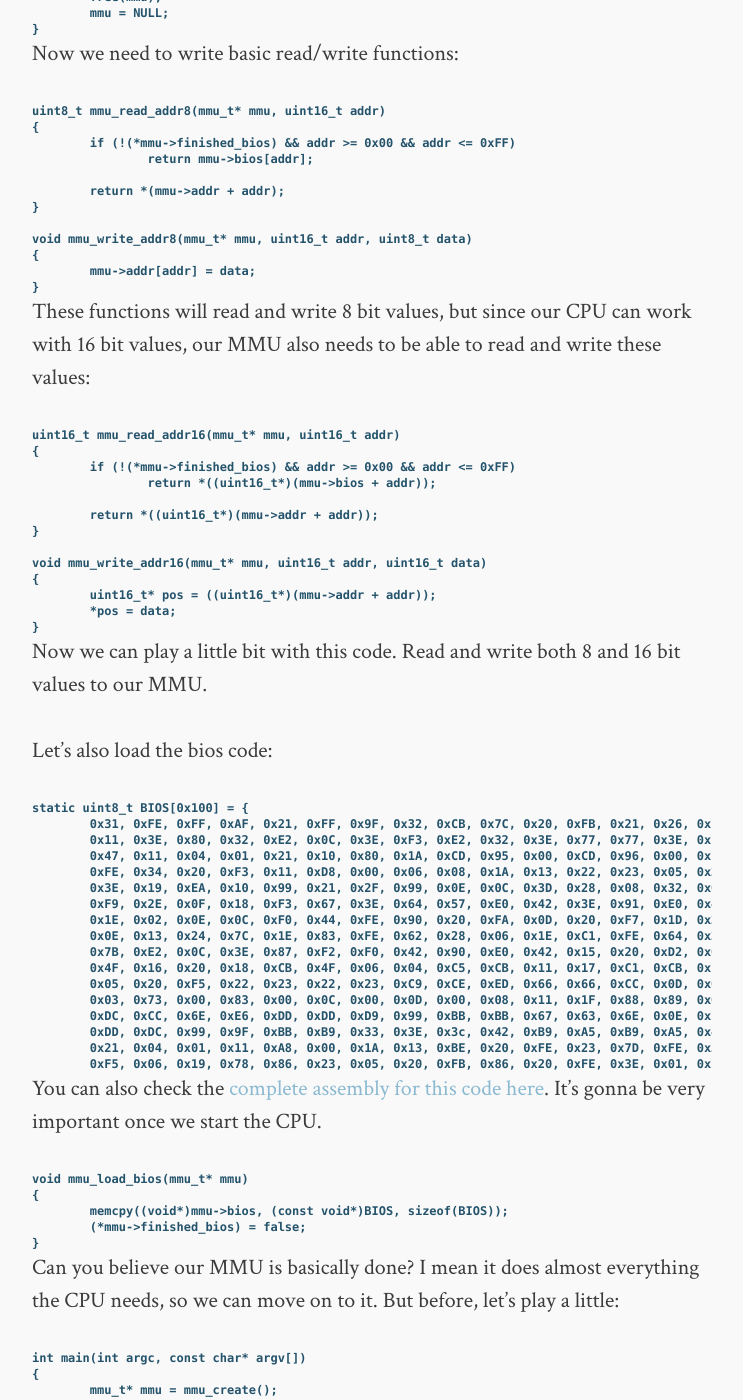
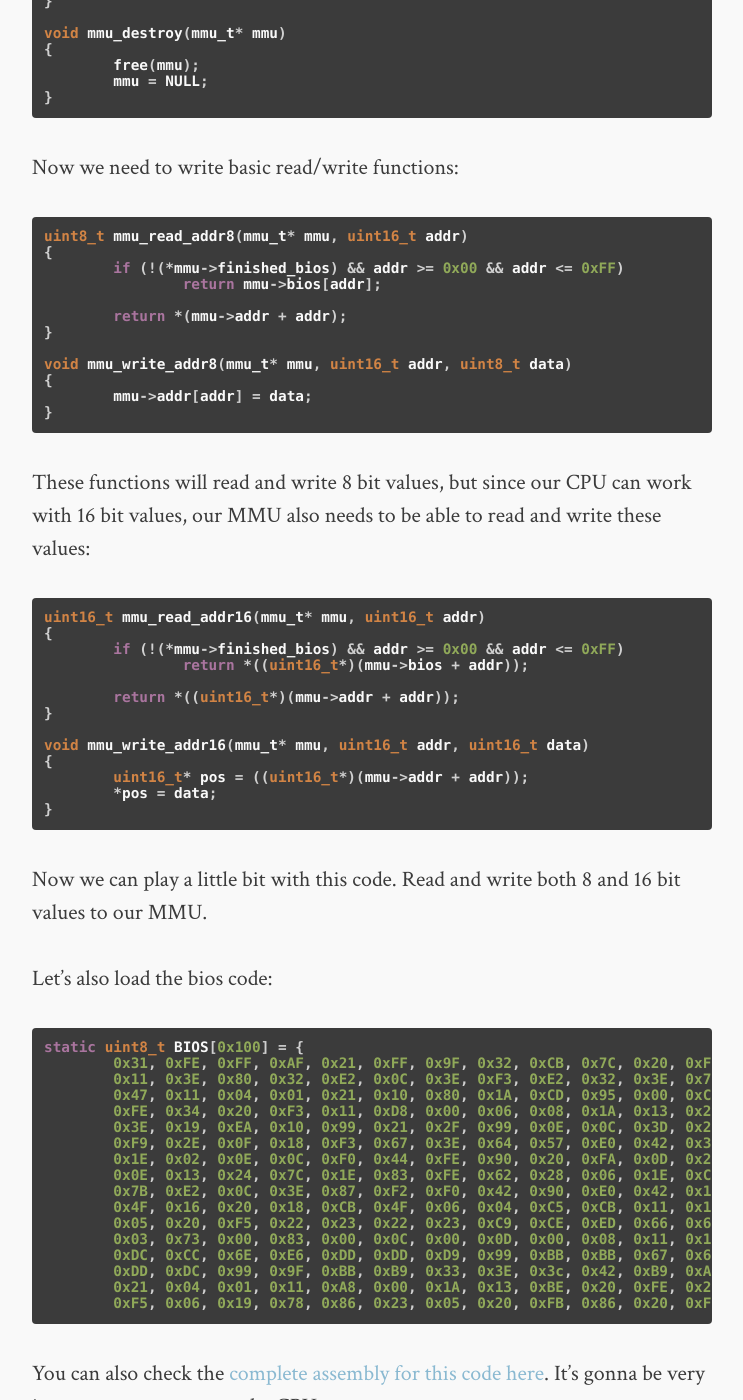
Before and after one commit to CrociDB/blog, a Jekyll site: the page built from _posts/2018-04-27-gameboy-emulator-1.markdown, in a window 1280 px wide and 1400 px high, scrolled down 5767 px. Shown: the whole window, without its empty margins (268-1011 px from the left). Built offline with Jekyll 4.4.1, drawn with Linux system fonts in a browser that asks for light colours; comment, search, counter and statistics services are not loaded; some of the changed text lies outside the part shown.

Commit message:
fixed syntax highlight

````diff
--- a/_config.yml
+++ b/_config.yml
@@ -47,7 +47,7 @@
 # http://en.wikipedia.org/wiki/List_of_tz_database_time_zones
 timezone:    America/Manaus
 future:      true
-highlighter: pygments
+#highlighter: pygments
 markdown:    kramdown
 
 kramdown:
@@ -56,8 +56,10 @@
   entity_output: as_char
   toc_levels: 1..6
   enable_coderay: false
+  input: GFM
+  syntax_highlighter: rouge
 
-yntax_highlighter_opts:
+syntax_highlighter_opts:
   line_numbers:
   line_numbers_start: 1
   tab_width: 4
--- a/_includes/head.html
+++ b/_includes/head.html
@@ -33,6 +33,7 @@
 
 <!-- For all browsers -->
 <link rel="stylesheet" href="{{ site.url }}/assets/css/i.css">
+<link rel="stylesheet" href="{{ site.url }}/assets/css/syntax.css" media="all">
 
 <!-- Fresh Squeezed jQuery -->
 
--- a/_posts/2018-04-27-gameboy-emulator-1.markdown
+++ b/_posts/2018-04-27-gameboy-emulator-1.markdown
@@ -42,7 +42,7 @@
 
 Jumping to the code, we can just define our memory management, basically following the areas:
 
-```C
+{% highlight C %}
 typedef struct _mmu_t
 {
 	uint8_t bios[0x100];
@@ -71,7 +71,7 @@
 
 	uint8_t* finished_bios;
 } mmu_t;
-```
+{% endhighlight %}
 
 * `bios` will store the 256 bytes startup code. When the gameboy starts, the MMU will map it in the first 256 bytes of the memory, so that's why we need the `finished_bios` flag. And it's a pointer because it needs to be initialized pointed to position `0xFF50`.
 * `addr` is the complete addressable memory, so it's really easy to write and read from it
@@ -79,7 +79,7 @@
 
 Let's initialize (and destroy) our MMU:
 
-```C
+{% highlight C %}
 mmu_t* mmu_create()
 {
 	mmu_t* mmu = (mmu_t*)malloc(sizeof(mmu_t));
@@ -93,11 +93,11 @@
 	free(mmu);
 	mmu = NULL;
 }
-```
+{% endhighlight %}
 
 Now we need to write basic read/write functions:
 
-```C
+{% highlight C %}
 uint8_t mmu_read_addr8(mmu_t* mmu, uint16_t addr)
 {
 	if (!(*mmu->finished_bios) && addr >= 0x00 && addr <= 0xFF)
@@ -110,11 +110,11 @@
 {
 	mmu->addr[addr] = data;
 }
-```
+{% endhighlight %}
 
 These functions will read and write 8 bit values, but since our CPU can work with 16 bit values, our MMU also needs to be able to read and write these values:
 
-```C
+{% highlight C %}
 uint16_t mmu_read_addr16(mmu_t* mmu, uint16_t addr)
 {
 	if (!(*mmu->finished_bios) && addr >= 0x00 && addr <= 0xFF)
@@ -128,13 +128,13 @@
 	uint16_t* pos = ((uint16_t*)(mmu->addr + addr));
 	*pos = data;
 }
-```
+{% endhighlight %}
 
 Now we can play a little bit with this code. Read and write both 8 and 16 bit values to our MMU.
 
 Let's also load the bios code:
 
-```C
+{% highlight C %}
 static uint8_t BIOS[0x100] = {
 	0x31, 0xFE, 0xFF, 0xAF, 0x21, 0xFF, 0x9F, 0x32, 0xCB, 0x7C, 0x20, 0xFB, 0x21, 0x26, 0xFF, 0x0E,
 	0x11, 0x3E, 0x80, 0x32, 0xE2, 0x0C, 0x3E, 0xF3, 0xE2, 0x32, 0x3E, 0x77, 0x77, 0x3E, 0xFC, 0xE0,
@@ -152,19 +152,21 @@
 	0xDD, 0xDC, 0x99, 0x9F, 0xBB, 0xB9, 0x33, 0x3E, 0x3c, 0x42, 0xB9, 0xA5, 0xB9, 0xA5, 0x42, 0x4C,
 	0x21, 0x04, 0x01, 0x11, 0xA8, 0x00, 0x1A, 0x13, 0xBE, 0x20, 0xFE, 0x23, 0x7D, 0xFE, 0x34, 0x20,
 	0xF5, 0x06, 0x19, 0x78, 0x86, 0x23, 0x05, 0x20, 0xFB, 0x86, 0x20, 0xFE, 0x3E, 0x01, 0xE0, 0x50 };
-```
+{% endhighlight %}
+
 You can also check the [complete assembly for this code here](http://gbdev.gg8.se/wiki/articles/Gameboy_Bootstrap_ROM#The_DMG_bootstrap). It's gonna be very important once we start the CPU.
 
-```C
+{% highlight C %}
 void mmu_load_bios(mmu_t* mmu)
 {
 	memcpy((void*)mmu->bios, (const void*)BIOS, sizeof(BIOS));
 	(*mmu->finished_bios) = false;
 }
-```
+{% endhighlight %}
+
 Can you believe our MMU is basically done? I mean it does almost everything the CPU needs, so we can move on to it. But before, let's play a little:
 
-```C
+{% highlight C %}
 int main(int argc, const char* argv[])
 {
 	mmu_t* mmu = mmu_create();
@@ -176,7 +178,7 @@
 	mmu_destroy(mmu);
 	return 0;
 }
-```
+{% endhighlight %}
 
 You can check the final code at [GitHub](https://github.com/CrociDB/mygbemu). It's a bit different, but that's because I'm going by steps.
 
--- /dev/null
+++ b/assets/css/syntax.css
@@ -0,0 +1,77 @@
+.highlight table td { padding: 5px; }
+.highlight table pre { margin: 0; }
+.highlight, .highlight .w {
+  color: #303030;
+}
+.highlight .err {
+  color: #151515;
+  background-color: #ac4142;
+}
+.highlight .c, .highlight .cd, .highlight .cm, .highlight .c1, .highlight .cs {
+  color: #505050;
+}
+.highlight .cp {
+  color: #f4bf75;
+}
+.highlight .nt {
+  color: #f4bf75;
+}
+.highlight .o, .highlight .ow {
+  color: #d0d0d0;
+}
+.highlight .p, .highlight .pi {
+  color: #d0d0d0;
+}
+.highlight .gi {
+  color: #90a959;
+}
+.highlight .gd {
+  color: #ac4142;
+}
+.highlight .gh {
+  color: #6a9fb5;
+  background-color: #151515;
+  font-weight: bold;
+}
+.highlight .k, .highlight .kn, .highlight .kp, .highlight .kr, .highlight .kv {
+  color: #aa759f;
+}
+.highlight .kc {
+  color: #d28445;
+}
+.highlight .kt {
+  color: #d28445;
+}
+.highlight .kd {
+  color: #d28445;
+}
+.highlight .s, .highlight .sb, .highlight .sc, .highlight .sd, .highlight .s2, .highlight .sh, .highlight .sx, .highlight .s1 {
+  color: #90a959;
+}
+.highlight .sr {
+  color: #75b5aa;
+}
+.highlight .si {
+  color: #8f5536;
+}
+.highlight .se {
+  color: #8f5536;
+}
+.highlight .nn {
+  color: #f4bf75;
+}
+.highlight .nc {
+  color: #f4bf75;
+}
+.highlight .no {
+  color: #f4bf75;
+}
+.highlight .na {
+  color: #6a9fb5;
+}
+.highlight .m, .highlight .mf, .highlight .mh, .highlight .mi, .highlight .il, .highlight .mo, .highlight .mb, .highlight .mx {
+  color: #90a959;
+}
+.highlight .ss {
+  color: #90a959;
+}
````
